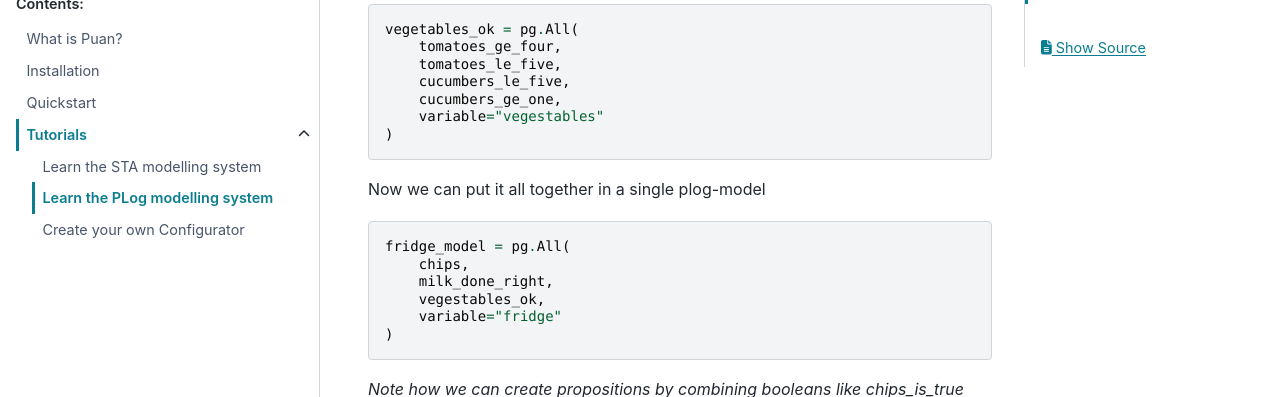
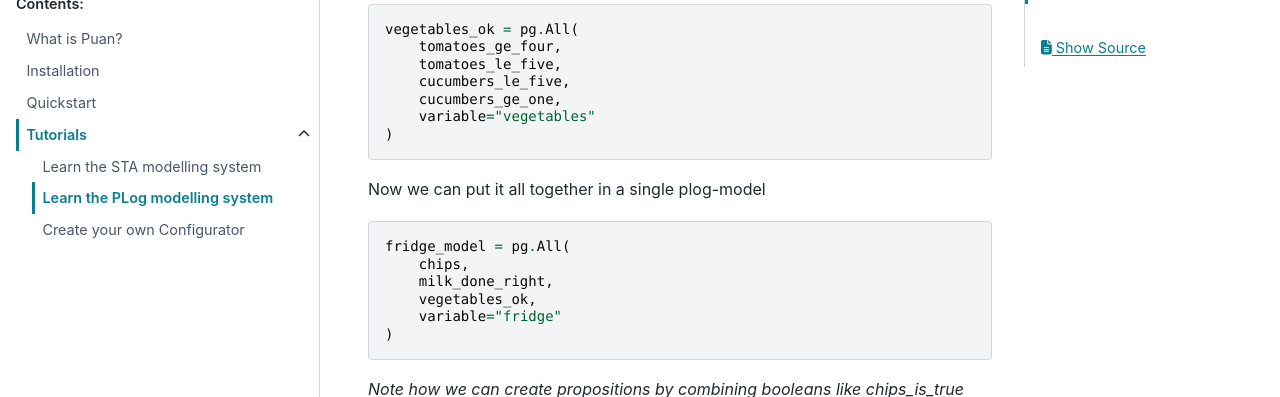
Before and after one commit to ourstudio-se/puan-python, a Sphinx documentation site: the page built from docs/source/guide/tutorials/plog-model.rst, in a window 1280 px wide and 900 px high, scrolled down 2148 px. Shown: the part 152-549 px from the top of the window. Built offline with Sphinx 7.4.7 and the PyData theme 0.15.4, drawn with Linux system fonts in a browser that asks for light colours.

Commit message:
vegetables correct spelling

```diff
--- a/docs/source/guide/tutorials/plog-model.rst
+++ b/docs/source/guide/tutorials/plog-model.rst
@@ -91,7 +91,7 @@ To tie these two expressions we need to plug them into a so called All-propositi
         tomatoes_le_five,
         cucumbers_le_five,
         cucumbers_ge_one,
-        variable="vegestables"
+        variable="vegetables"
     )
 
 Now we can put it all together in a single plog-model
@@ -101,7 +101,7 @@ Now we can put it all together in a single plog-model
     fridge_model = pg.All(
         chips,
         milk_done_right,
-        vegestables_ok,
+        vegetables_ok,
         variable="fridge"
     )
 
```
